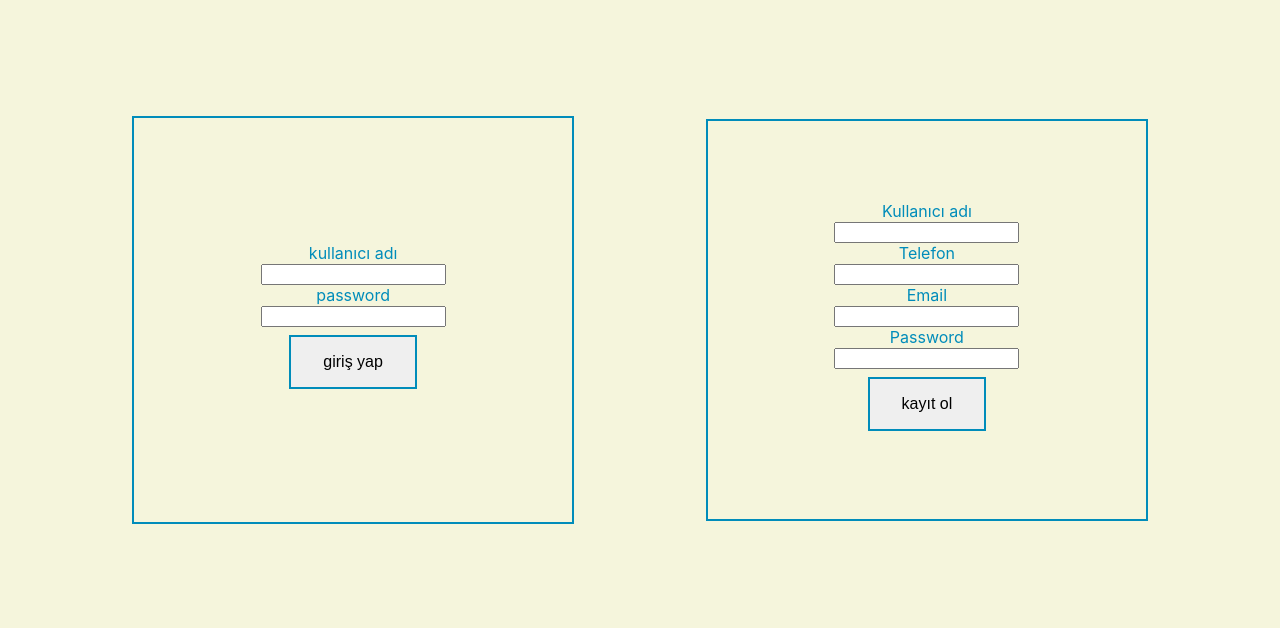
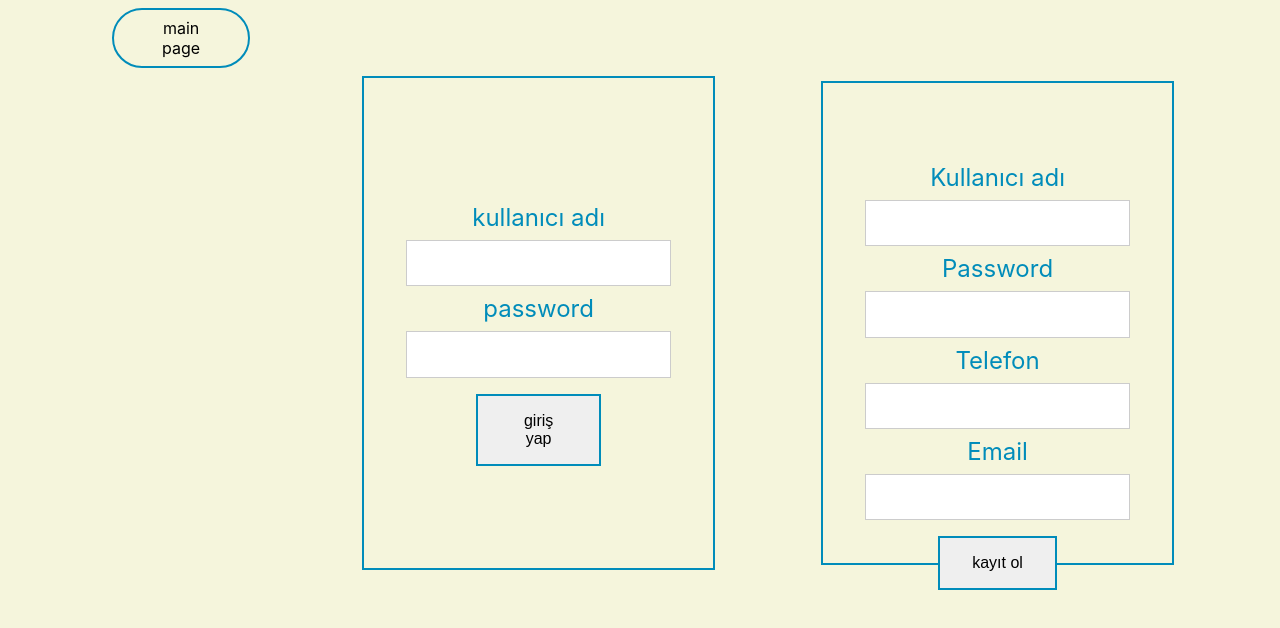
Before and after one commit to fehimornek/eczane-sistemi, a React (Create React App) app: page /login in a window 1280 px wide. Shown: the top 628 px of the page. Built offline with nearby package versions, Linux system fonts and the light colour scheme.

Commit message:
signup done plus some css

```diff
--- a/src/App.js
+++ b/src/App.js
@@ -12,13 +12,15 @@ function App() {
                                                "Keşan":"-", "Lalapaşa":"-", "Süloğlu":"-", "İpsala":"-", "Uzunköprü":"-"})
 
   const [eczaneler, setEczaneler] = useState(eczaneList)
+  const [users, setUsers] = useState({admin : ["admin", "-", "-"], fehim: ["1234", "05454239292", "fehimornek@gmail.com"]})
+
   return (
     <Router>
       <div className="App">
         <Routes>
           <Route path="/" element={<Main eczaneler={eczaneler}/>}/>
           <Route path="/admin" element={<Admin eczaneler={eczaneler} setEczaneler={setEczaneler}/>}/>
-          <Route path="/login" element={<LoginAccount/>}/>
+          <Route path="/login" element={<LoginAccount users={users} setUsers={setUsers}/>}/>
           <Route path='*' element={<ErrorPage/>}/>
         </Routes>
       </div>
--- a/src/components/Administration/Login.js
+++ b/src/components/Administration/Login.js
@@ -1,9 +1,11 @@
 import React from "react";
+import {Link} from "react-router-dom"
 
 const Login = () => {
     return (
         <div className="log">
             <h2>Login</h2>
+            <Link to="/" className="pick_button link">main page</Link>
         </div>
     )
 }
--- a/src/components/Administration/TekTek.js
+++ b/src/components/Administration/TekTek.js
@@ -19,7 +19,6 @@ const TekTek = ({eczaneler, setEczaneler, dates}) => {
         setTimeout(function(){
           document.getElementById("mesaj_basari_hata").innerHTML="";
           },1000);
-        console.log(eczaneler)
     }
 
     const minDate = dates[0]
--- a/src/components/LoginPage/Login.css
+++ b/src/components/LoginPage/Login.css
@@ -14,6 +14,9 @@
     grid-row: 2 / 4;
     border: solid 2px #008CBA;
     color: #008CBA;
+    font-size: 1.5rem;
+
+    height: 30vh;
 }
 
 .kayit_ol {
@@ -22,8 +25,28 @@
     grid-row: 2 / 4;
     border: solid 2px #008CBA;
     color: #008CBA;
+    font-size: 1.5rem;
+    height: 40vh;
+}
+
+input {
+    font-size: 1.2rem;
+    padding: 0.7rem 0.5rem;
+    margin: 0.5rem 0.5rem;
+    border: 1px solid #ccc;
+    box-sizing: border-box;
+
 }
 
 .kayit_btn {
     padding: 1rem 2rem;
 }
+
+.link_login {
+    grid-column: 1 / 2;
+    grid-row: 1 / 2;
+    padding: 0.5rem 3rem;
+    text-decoration: none;
+    color: black;
+    border-radius: 2rem;
+}
--- a/src/components/LoginPage/LoginAccount.js
+++ b/src/components/LoginPage/LoginAccount.js
@@ -2,15 +2,16 @@ import React, {useState} from "react";
 import SignIn from "./SignIn";
 import SignUp from "./SignUp";
 import "./Login.css"
+import {Link} from "react-router-dom"
+import "../../App.css"
 
-
-const LoginAccount = () => {
-    const [users, setUsers] = useState({admin : "amdin", fehim: "1234"})
+const LoginAccount = ({users, setUsers}) => {
 
     return (
         <div className="main_div">
+            <Link to="/" className="pick_button link_login">main page</Link>
             <SignIn users={users}></SignIn>
-            <SignUp setUsers={setUsers}></SignUp>
+            <SignUp users={users} setUsers={setUsers}></SignUp>
         </div>
     )
 }
--- a/src/components/LoginPage/SignIn.js
+++ b/src/components/LoginPage/SignIn.js
@@ -8,9 +8,17 @@ const SignIn = ({users}) => {
         const password = document.getElementById("password").value
         let match = 0
        Object.entries(users).forEach(([key, value]) => {
-           if (key === username && value === password) window.location = "./admin"
+           if (key === username && value[0] === password) {
+               window.location = "./admin"
+               match = 1
+           }
        })
-
+       if (match === 0) {
+            document.getElementById("mesaj_hata_1").innerHTML = "şifre veya kullanıcı adı hatalı!"
+       }
+       setTimeout(function(){
+        document.getElementById("mesaj_hata_1").innerHTML="";
+        },1500);
     }
 
     return (
@@ -19,8 +27,10 @@ const SignIn = ({users}) => {
             <label>kullanıcı adı</label><br/>
             <input type="text" id="username" /><br/>
             <label>password</label><br/>
-            <input type="text" id="password" /><br/>
+            <input type="password" id="password" /><br/>
             <button onClick={checkValid} className='pick_button kayit_btn'>giriş yap</button><br/>
+            <h4 id="mesaj_hata_1"></h4>
+
             </form>
         </div>
     )
--- a/src/components/LoginPage/SignUp.js
+++ b/src/components/LoginPage/SignUp.js
@@ -1,19 +1,68 @@
 import React from 'react'
 
-const SignUp = () => {
+const SignUp = ({users, setUsers}) => {
+
+
+    const checkValidation = (e) => {
+        e.preventDefault()
+        let username = document.getElementById("usernameSignup").value
+        let password = document.getElementById("passwordSignup").value
+        let telephone = document.getElementById("telephoneSignup").value
+        let email = document.getElementById("emailSignup").value
+        let error = 0
+
+        if (username === "" || password === "" || telephone === "" || email === "") {
+            document.getElementById("mesaj_hata_2").innerHTML = "Lütfen tüm alanları doldurun!"
+            error = 1
+        }
+
+        else {
+            Object.entries(users).forEach(([key, value]) => {
+                if (key === username) {
+                    document.getElementById("mesaj_hata_2").innerHTML = "Seçilmemiş bir kullanıcı adı seçiniz!"
+                    error = 1
+                }
+                if (value[2] === email) {
+                    document.getElementById("mesaj_hata_2").innerHTML = "Bu email zaten kullanımda!"
+                    error = 1
+                }
+            })
+
+        }
+
+        if (error === 0) {
+            let copiedUsers = users
+            copiedUsers[username] = [password, telephone, email]
+            setUsers(copiedUsers)
+            document.getElementById("mesaj_hata_2").innerHTML = "Kayıt oluşturuldu!"
+            document.getElementById("usernameSignup").value = ""
+            document.getElementById("passwordSignup").value = ""
+            document.getElementById("telephoneSignup").value = ""
+            document.getElementById("emailSignup").value = ""
+            console.log(users)
+        }
+
+
+        setTimeout(function(){
+            document.getElementById("mesaj_hata_2").innerHTML="";
+            },1500);
+
+    }
 
     return (
         <div className="kayit_ol">
         <form >
             <label>Kullanıcı adı</label><br/>
-            <input type="text"/> <br/>
+            <input type="text" id="usernameSignup" /> <br/>
+            <label>Password</label><br/>
+            <input type="password" id="passwordSignup"/><br/>
+
             <label>Telefon</label><br/>
-            <input type="text"/><br/>
+            <input type="text" id="telephoneSignup" /><br/>
             <label>Email</label><br/>
-            <input type="text"/><br/>
-            <label>Password</label><br/>
-            <input type="text"/><br/>
-            <button className='pick_button kayit_btn'>kayıt ol</button><br/>
+            <input type="text" id="emailSignup"/><br/>
+            <button onClick={checkValidation} className='pick_button kayit_btn'>kayıt ol</button><br/>
+            <h4 id="mesaj_hata_2"></h4>
         </form>
         </div>
 
--- a/src/components/MainPage/LoginNheader.js
+++ b/src/components/MainPage/LoginNheader.js
@@ -1,5 +1,6 @@
 import React from "react";
 import {Link} from "react-router-dom";
+import "../../App.css"
 
 const LoginNheader = () => {
 
--- a/src/components/MainPage/Main.css
+++ b/src/components/MainPage/Main.css
@@ -80,15 +80,16 @@
     align-items: center;
     grid-template-columns: 1fr 1fr 1fr 1fr 1fr;
 }
-.link{
-    text-decoration: none;
-    color: black;
-    grid-column: 5 / 6;
-    border-radius: 2vh;
-}
+
 
   .loginTitle{
     font-size: 5rem;
       color: #008CBA;
     grid-column: 1 / 4;
   }
+  .link{
+    text-decoration: none;
+    color: black;
+    grid-column: 5 / 6;
+    border-radius: 2vh;
+}
```
Also changed, not shown: src/App.css (line endings or trailing spaces).
